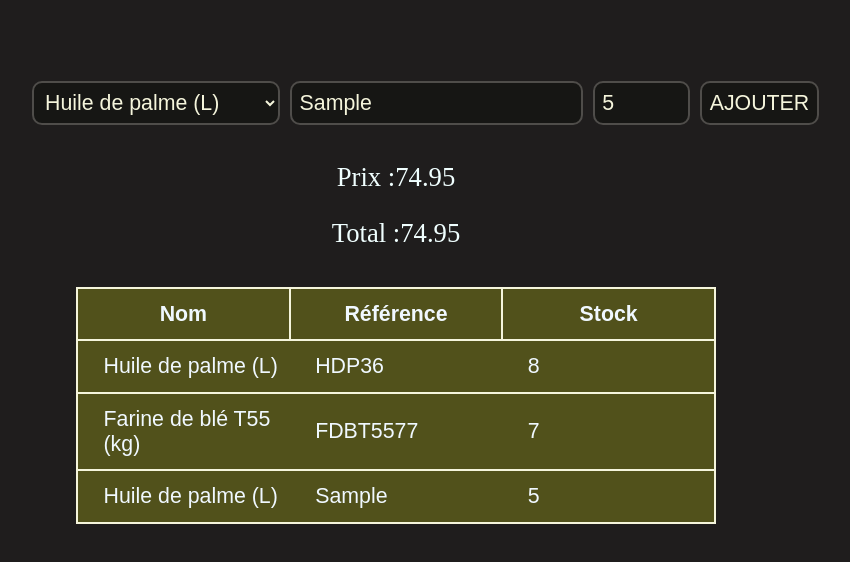
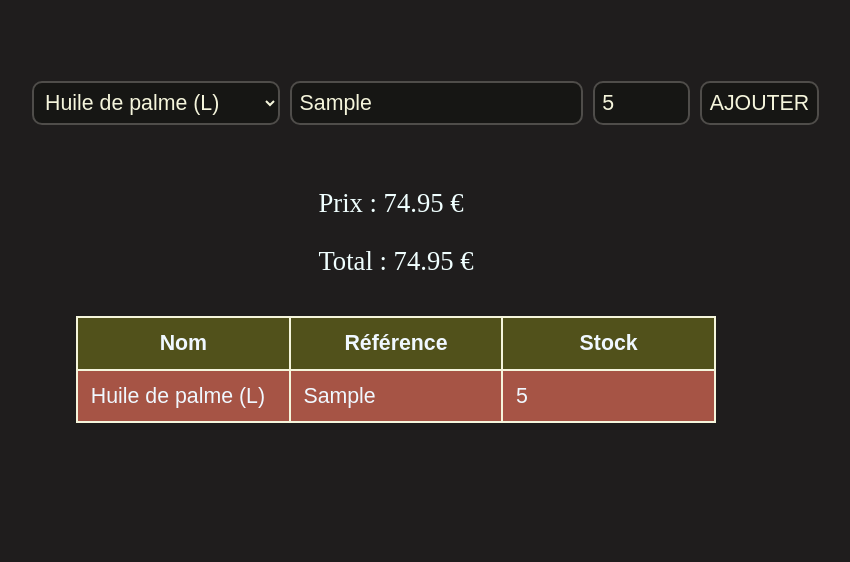
Before and after one commit to MogwaiRGod/Gestionnaire_de_stock, a plain HTML site: page index.html in a window 1280 px wide. Both pictures are taken after typing "Sample", "5" into the empty fields and a click on the button "AJOUTER". Shown: the whole page, without its empty margins (244-1094 px from the left). Drawn offline with Linux system fonts and the light colour scheme.

Commit message:
correction bdd + local storage + update tableau HTML

```diff
--- a/bdd.js
+++ b/bdd.js
@@ -1,13 +1,5 @@
 
-let stock_user = [{    // le stock actuel de l'utilisateur
-    "nom" : "Huile de palme (L)",
-    "ref" : "HDP36",
-    "quantite" : 8
-},{
-    "nom" : "Farine de blé T55 (kg)",
-    "ref" : "FDBT5577",
-    "quantite" : 7
-}];
+let stock_user = [];
 
 let stock_distributeur = [{ // le stock disponible du distributeur
     "nom" : "Huile de palme (L)",
--- a/fonctions.js
+++ b/fonctions.js
@@ -1,17 +1,22 @@
 /*  /////////////           TABLEAU HTML            /////////// */
 
-function ajouterRangee(item, tab){  // fonction qui ajoute et remplit une rangée
+function ajouterRangee(item){  // fonction qui ajoute et remplit une rangée
                                 // du tableau HTML avec un item entré
 
     let rangee = document.createElement("tr");  // création de la rangée
+    rangee.setAttribute("id", `rangee-${item.nom}`);
     let props = ["nom", "ref", "quantite"]; // liste des propriétés de l'item
 
     for (let i = 0; i < 3; i++) {
         let cellule = document.createElement("td");  // création de la cellule
+        if (init) {
+            cellule.setAttribute("class", "init");;
+        }
         cellule.setAttribute("id", `table-${props[i]}-${item[`${props[0]}`]}`);  // la cellule suit la convention de nommage "table-propriété-nom"
         cellule.innerText= item[`${props[i]}`];
         rangee.appendChild(cellule);
     }   // FIN POUR
+
     return rangee;
 }   // FIN FX
 
@@ -29,13 +34,28 @@ function affichageStock (stock, tab) {  //récupère les données du stock utili
 
 function updateAffichageStock(item, tab){   // quand on ajoute un item au stock,
                                         // cette fonction va servir à màj le tableau HTML
-    tab.appendChild(ajouterRangee(item, tab)); // on le met dans une rangée qu'on ajoute au tableau HTML
+    tab.appendChild(ajouterRangee(item)); // on le met dans une rangée qu'on ajoute au tableau HTML
     return;
 }
 
 
 
+
+
 /*  //////////              STOCK UTILISATEUR       ///////////////////    */
+
+function recupItems (stock){    // récupération des items du stock utilisateur
+                                // dans le local storage
+
+    for (let i=0; i<localStorage.length; i++) {
+        stock.push(JSON.parse(localStorage.getItem(`item${i}`)));
+        console.log(stock[i]);
+    }
+
+    return stock;
+}
+
+
 
 function updateStockUser(stock, item) {
 
@@ -45,7 +65,7 @@ function updateStockUser(stock, item) {
         if (stock[i].nom === item.nom){
 
             // si oui, on va le mettre à jour
-            stock[i].quantite += item.qte;
+            stock[i].quantite += item.quantite;
             return stock;
         }
     }
@@ -55,6 +75,8 @@ function updateStockUser(stock, item) {
 
     return stock;
 }
+
+
 
 
 /*      /////////////////////       COMMANDE             ////////////////////// */
@@ -75,23 +97,34 @@ function traiterCmd(nom, ref, qte, stock, tab, bdd_distrib) {
     document.getElementById("prix").innerText=prix;
     total+=prix;
     document.getElementById("total").innerText=total;
+    let item_input;
 
-    let item_input = {  // création d'un objet JSON de l'item commandé
-        "nom" : nom,
-        "ref" : ref,
-        "quantite" : qte
-    };
+    if (storage_init) {
 
-    // envoi de l'item dans le stockage local
-    localStorage.setItem('item'+nb_item, JSON.stringify(item_input));
+        for (let i=0; i<stock.length; i++) {
+
+            if ( stock[i].nom == nom) {
+                stock[i].quantite += parseInt(qte);
+                localStorage.setItem('item'+i, JSON.stringify(stock[i]));
+                item_input = stock[i];
+                document.getElementById(`table-quantite-${item_input.nom}`).innerText = item_input.quantite;
+                document.getElementById(`table-quantite-${item_input.nom}`).style.background = 'rgb(166, 84, 69)';
+                console.log(`table-quantite-${item_input.nom}`);
+                break;
+            }
+        }
+    } else {
+        item_input = {  // création d'un objet JSON de l'item commandé
+            "nom" : nom,
+            "ref" : ref,
+            "quantite" : parseInt(qte)
+        };
+        localStorage.setItem('item'+nb_item, JSON.stringify(item_input));
+        stock=updateStockUser(stock, item_input);
+        updateAffichageStock(item_input, tab);
+    }
 
     nb_item++;  // on incrémente le numéro d'item pour la suite de la commande
-
-    //  update du stock actuel
-    stock=updateStockUser(stock_user, item_input);
-
-    // màj du tableau HTML du stock
-    updateAffichageStock(item_input, tab);
 
     return;
 }
@@ -109,5 +142,4 @@ function checkCmd(ref, qte) {
     else {
         return 1;
     }
-    return 'erreur 2';
 }
--- a/index.html
+++ b/index.html
@@ -26,9 +26,12 @@
                 <button id="btn">Ajouter</button>
 
             </div>
-            <p>Prix :<span id="prix"></span></p>
-            <p>Total :<span id="total"></span></p>
+            <div id="affichage-montant">
+                <p>Prix : <span id="prix"></span> €</p>
+                <p>Total : <span id="total"></span> €</p>
+            </div>
             <table id="tableau-stock">
+
                 <thead>
                     <tr>
                         <th>Nom</th>
@@ -36,6 +39,7 @@
                         <th>Stock</th>
                     </tr>
                 </thead>
+
             </table>
             <button id="btn-valider">Valider</button>
 
@@ -47,15 +51,24 @@
 
             /*////////////             VARIABLES                       ////////////////*/
 
-            let nb_item = 0;    // le numéro de l'item commandé
+            let nb_item = localStorage.length;    // le numéro de l'item commandé
             let tableau_HTML = document.getElementById("tableau-stock");
             let total=0;
+            let init= true;
+            let storage_init = false;
+
 
 
             /*/////////////                     SCRIPT                     //////// */
 
-            affichageStock(stock_user, tableau_HTML);   // on affiche le tableau du stock dans la page web
-                                                        // à partir du stock préalablement enregistré
+            if (localStorage.length !== 0) { // s'il y a des items dans le local
+                storage_init = true;
+                recupItems(stock_user); // on les récupère
+                affichageStock(stock_user, tableau_HTML); // on affiche le tableau du stock dans la page web
+                                                         // à partir du stock préalablement enregistré
+            }
+
+            init=false;
 
             btn.addEventListener('click', () => {   // à l'envoi du formulaire :
 
--- a/stylesheet.css
+++ b/stylesheet.css
@@ -34,7 +34,6 @@ button, select, input {
     font-size: 16pt;
 }
 table {
-    background: rgb(81, 81, 27);
     margin: 1%;
     padding: 1%;
     width: 50vw;
@@ -47,17 +46,20 @@ p {
     font-family: Rockwell;
     color:azure;
     font-size: 20pt;
-    margin: 0 0 2% 0 ;
     text-align: left;
+    display: block;
 }
-tr, th, th {
+th, .init{
+    background: rgb(81, 81, 27);
     border : solid 2px beige;
     padding: 2%;
     width: 20%;
     height: fit-content;
 }
 td {
-    padding: 2% 0 2% 4%;
+    border : solid 2px beige;
+    padding: 2%;
+    background: rgb(166, 84, 69);
 }
 #btn-valider{
     background: tomato;
```
